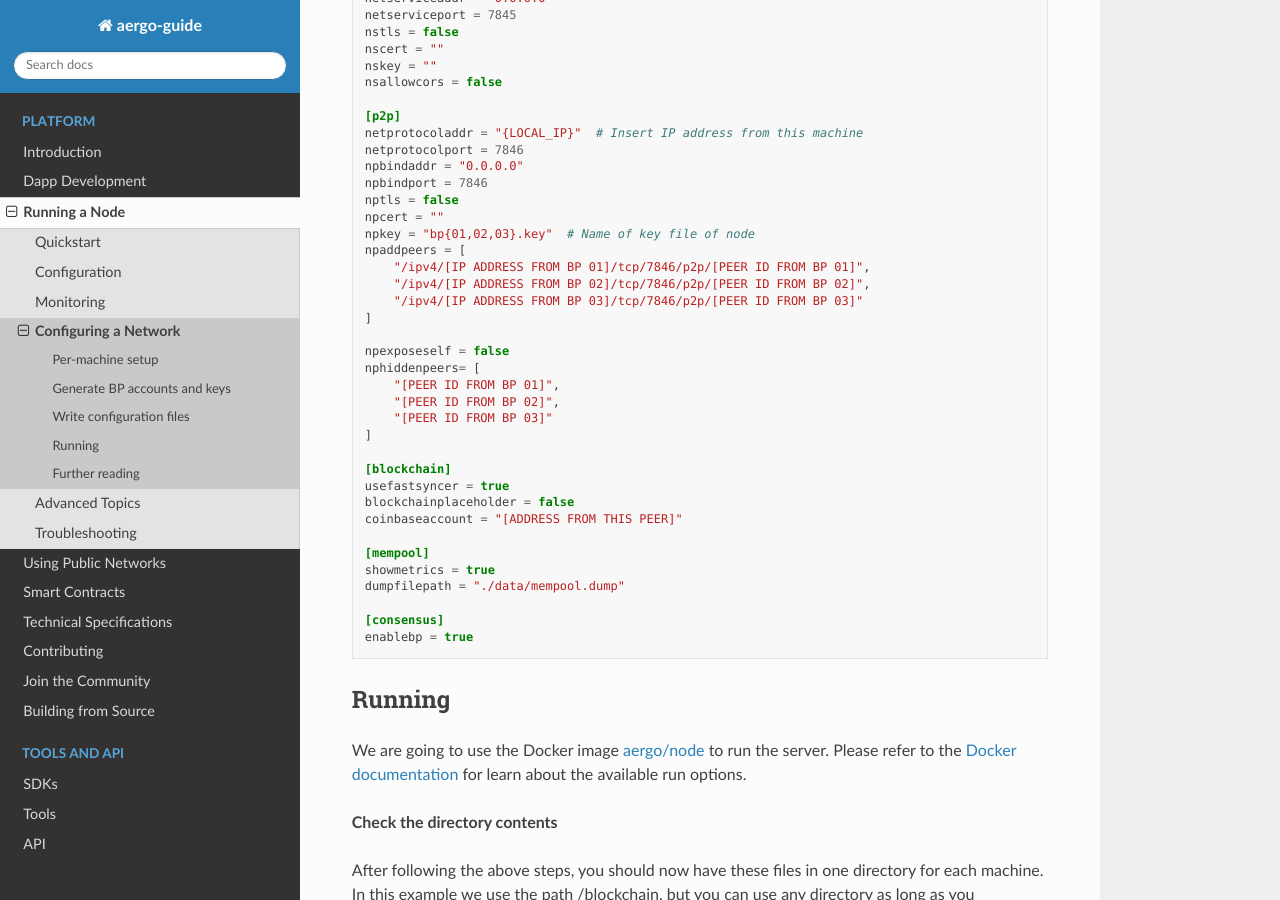
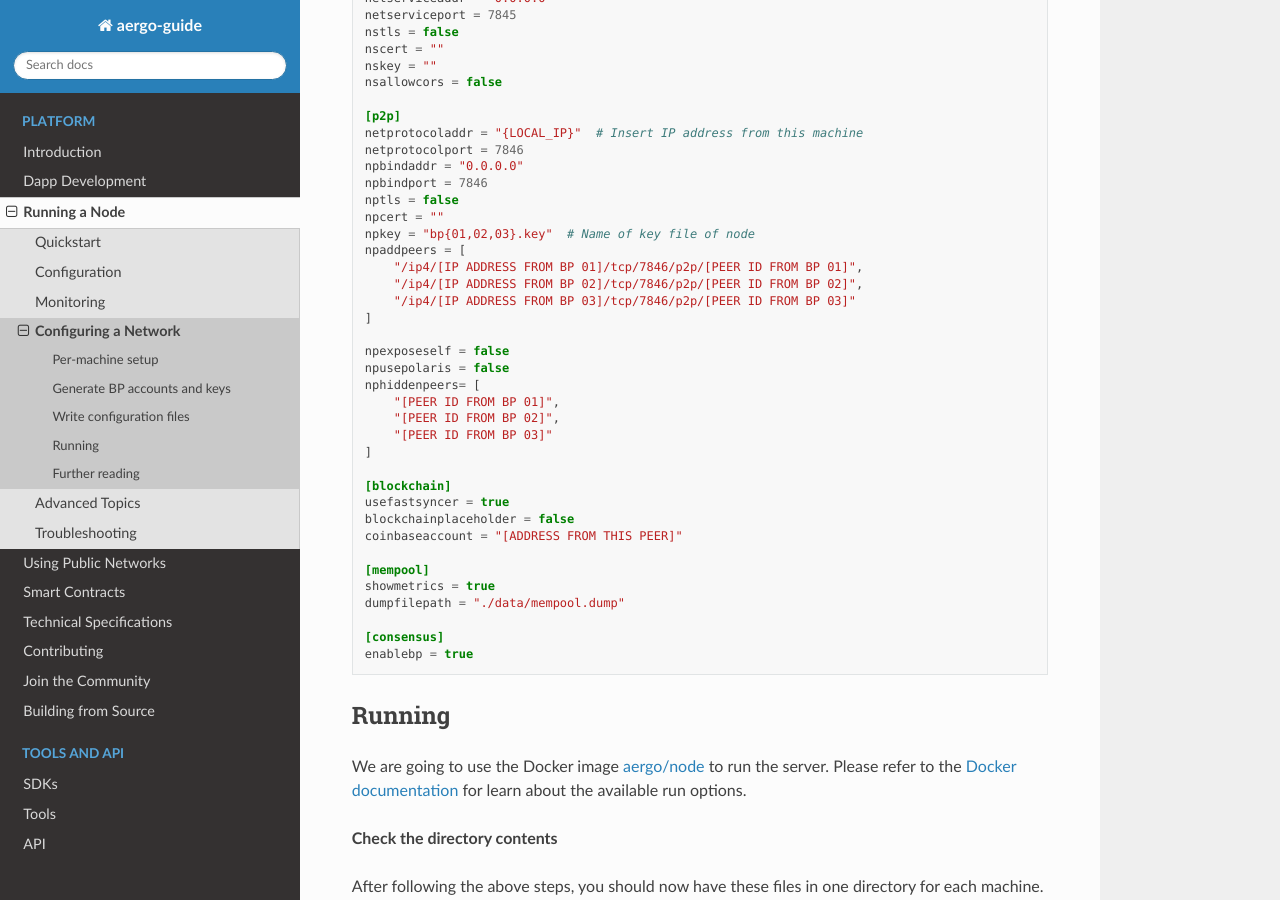
Before and after one commit to aergoio/guide, a Sphinx documentation site: the page built from source/running-node/configure-network.rst, in a window 1280 px wide and 900 px high, scrolled down 2639 px. Built offline with Sphinx 7.4.7 and the Read the Docs theme 2.0.0, drawn with Linux system fonts in a browser that asks for light colours.

Commit message:
Fix typing error and add more props

```diff
--- a/source/running-node/configure-network.rst
+++ b/source/running-node/configure-network.rst
@@ -151,12 +151,13 @@ Write configuration files
     npcert = ""
     npkey = "bp{01,02,03}.key"  # Name of key file of node
     npaddpeers = [
-        "/ipv4/[IP ADDRESS FROM BP 01]/tcp/7846/p2p/[PEER ID FROM BP 01]",
-        "/ipv4/[IP ADDRESS FROM BP 02]/tcp/7846/p2p/[PEER ID FROM BP 02]",
-        "/ipv4/[IP ADDRESS FROM BP 03]/tcp/7846/p2p/[PEER ID FROM BP 03]"
+        "/ip4/[IP ADDRESS FROM BP 01]/tcp/7846/p2p/[PEER ID FROM BP 01]",
+        "/ip4/[IP ADDRESS FROM BP 02]/tcp/7846/p2p/[PEER ID FROM BP 02]",
+        "/ip4/[IP ADDRESS FROM BP 03]/tcp/7846/p2p/[PEER ID FROM BP 03]"
     ]
 
     npexposeself = false
+    npusepolaris = false
     nphiddenpeers= [
         "[PEER ID FROM BP 01]",
         "[PEER ID FROM BP 02]",
```
